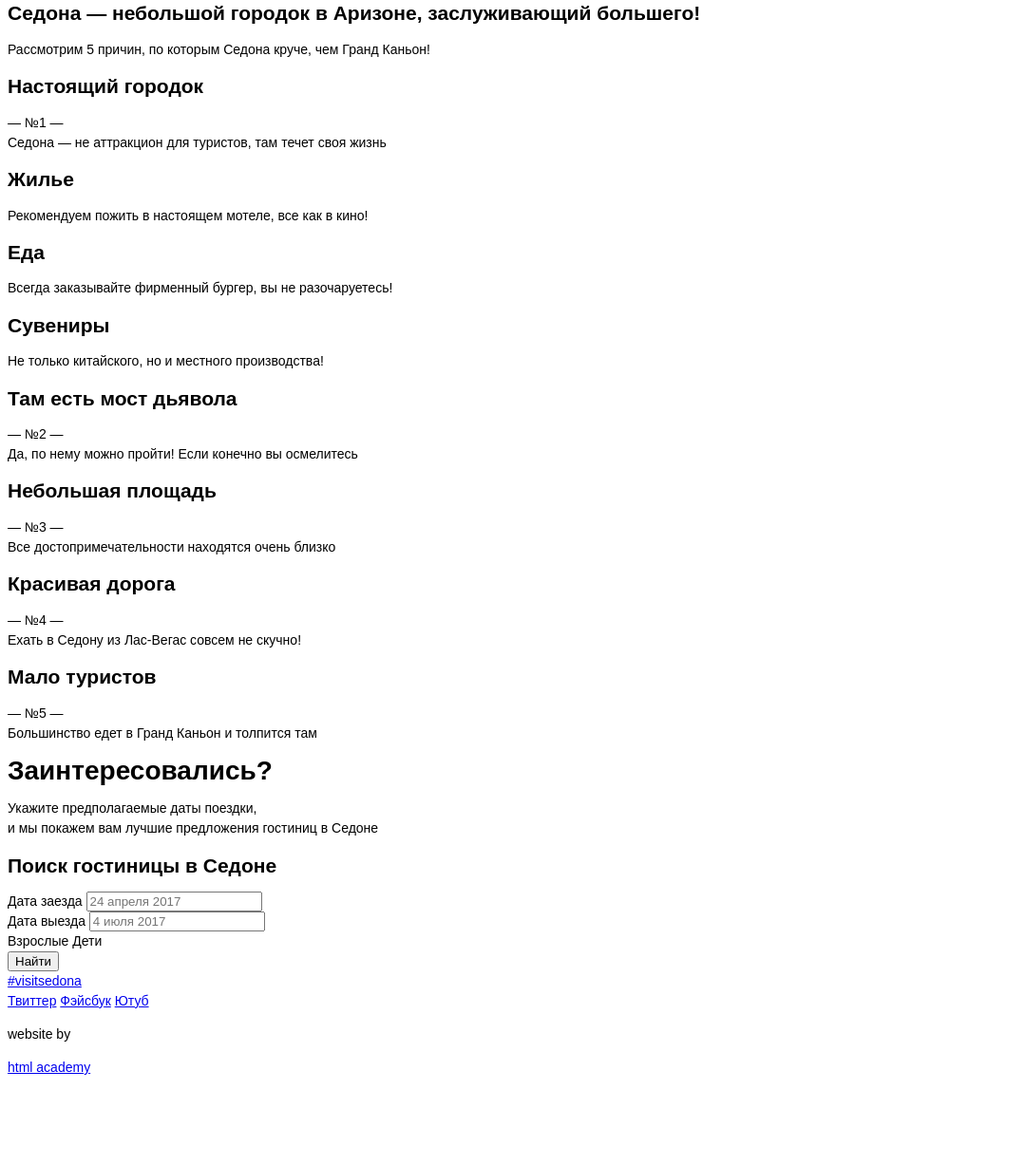
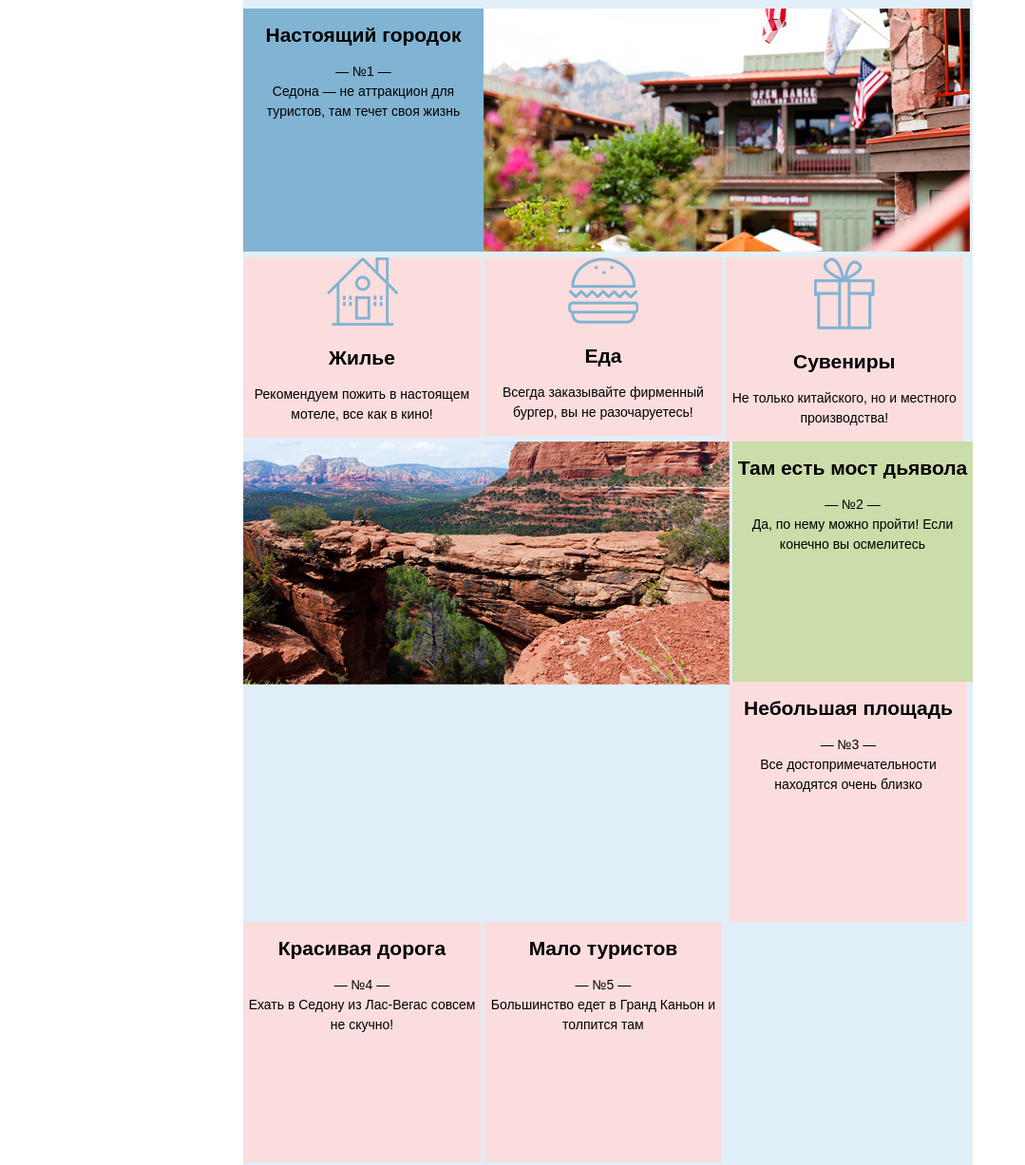
Before and after one commit to miringa/332789-sedona, a plain HTML site: page index.html in a window 1280 px wide. Shown: the part 560-1787 px from the top of the page at 95% size, without its empty margins (0-1079 px from the left). Before the commit the page ends 1703 px from the top, so only its background shows below. Drawn offline with Linux system fonts and the light colour scheme.

Commit message:
Сетка для первой страницы

```diff
--- a/css/style.css
+++ b/css/style.css
@@ -1,7 +1,109 @@
+html,
 body {
 	font-size: 14px;
 	font-family: "PT Sans Regular", sans-serif;
 	color: black;
 	font-weight: normal;
 	line-height: 21px;
+/*   background: white url("../img/background.png") no-repeat;*/
+	background-size: 1122px auto;
 }
+
+.main-header {
+       min-height: 70px;
+       background-color: #81b3d2;
+}
+
+.container {
+    width: 768px;
+    margin: 0px auto;
+    background-color: #e1eff8;
+
+}
+
+
+.main-navigation {
+	float: left;
+	width: 600px;
+	background-color: #fcdddd;
+
+}
+.logo {
+	float: right;
+	width: 150px;
+	background-color: #fcdddd;
+}
+.welcome {
+	margin-right: auto;
+    margin-left: auto;
+	background-color: #f88ddd;
+}
+.reasons-headline {
+	text-align: center;
+	background-color: #81b3d2;
+}
+
+
+.reasons-item {
+	text-align: center;
+}
+.column1 {
+	float: left;
+	width: 253px;
+	height: 256px;
+	background-color: #81b3d2;
+}
+
+.column2 {
+	display: inline-block;
+	width: 250px;
+	vertical-align: top;
+	background-color: #fcdddd;
+
+}
+
+.pic2 {
+	float: left;
+
+}
+
+.column3 {
+	float: right;
+	width: 253px;
+	height: 253px;
+	background-color: #cbdda9;
+
+
+}
+
+.column4 {
+	display: inline-block;
+	width: 250px;
+	height: 253px;
+	vertical-align: top;
+	background-color: #fcdddd;
+
+
+}
+.interested {
+	text-align: center;
+	background-color: #cbdda9;
+}
+.search {
+	text-align: center;
+	width: 568px;
+	height: 395px;
+	margin: 0px auto;
+	background-color: #cbdda9;
+}
+.head-search {
+	width: 568px;
+	height: 86px;
+	background-color: #cbd779;
+}
+.main-footer {
+	width: 768px;
+    margin: 0px auto;
+    background-color: #81b3d2;
+
+}
--- a/index.html
+++ b/index.html
@@ -27,17 +27,19 @@
   					</li>
   				</ul>
   			</nav>
+        <div class="logo">
+            <img src="img/logo.png" width="#" height="#" alt="Логотип">
+          </div>
 
-  			<div class="logo">
-  				<img src="img/logo.png" width="#" height="#" alt="Логотип">
-  			</div>
-  		</div>
+
+
+  	</div>
   	</header>
 
 
   	<main class="container">
 
-      <div class="Welcome">
+      <div class="welcome">
   			<img src="img/Layer-91.png" width="#" height="#" alt="Приветствующий текст">
   		</div>
 
@@ -47,54 +49,67 @@
   				<p>Рассмотрим 5 причин, по которым Седона круче, чем Гранд Каньон!</p>
   			</div>
 
-  			<div class="reasons-item">
+
+  			<div class="column1 reasons-item">
   				<h2 class="reasons-name-1">Настоящий городок</h2>
   				<p> — №1 — <br>
   				    Седона — не аттракцион для туристов, там течет своя жизнь</p>
   			</div>
+        <div>
+          <img src="img/pic1.jpg" width="#" height="#" alt="Жизнь в Седоне">
+        </div>
 
-        <div class="reasons-item">
+
+        <div class="column2 reasons-item">
+          <img src="img/home.png">
           <h2 class="reasons-name-1-1">Жилье</h2>
           <p> Рекомендуем пожить в настоящем мотеле, все как в кино!</p>
         </div>
 
-        <div class="reasons-item">
+        <div class="column2 reasons-item">
+          <img src="img/food.png">
           <h2 class="reasons-name-1-2">Еда</h2>
           <p>Всегда заказывайте фирменный бургер, вы не разочаруетесь!</p>
         </div>
 
-        <div class="reasons-item">
+        <div class="column2 reasons-item">
+          <img src="img/present.png">
           <h2 class="reasons-name-1-3">Сувениры</h2>
           <p>Не только китайского, но и местного производства!</p>
         </div>
 
-         <div class="reasons-item">
+        <div class="pic2">
+          <img src="img/pic2.jpg" width="512px" height="256px" alt="Мост дьявола">
+        </div>
+
+        <div class="column3 reasons-item">
           <h2 class="reasons-name-1-3">Там есть мост дьявола</h2>
           <p> — №2 — <br>
               Да, по нему можно пройти! Если конечно вы осмелитесь</p>
         </div>
 
-        <div class="reasons-item">
+        <div class="column4 reasons-item">
           <h2 class="reasons-name-1-3">Небольшая площадь</h2>
           <p>— №3 —<br>
               Все достопримечательности находятся очень близко</p>
         </div>
 
-        <div class="reasons-item">
+        <div class="column4 reasons-item">
           <h2 class="reasons-name-1-3">Красивая дорога</h2>
           <p>— №4 —<br>
                Ехать в Седону из Лас-Вегас совсем не скучно!</p>
         </div>
 
-        <div class="reasons-item">
+        <div class="column4 reasons-item">
           <h2 class="reasons-name-1-3">Мало туристов</h2>
           <p>— №5 —<br>
                Большинство едет в Гранд Каньон и толпится там</p>
         </div>
 
+
   		</section>
 
-      <div class="Interested">
+      <div class="interested">
        <h1>
          Заинтересовались?
        </h1>
@@ -104,8 +119,8 @@
        </p>
       </div>
 
-      <div>
-        <h2>
+      <div class="search">
+        <h2 class="head-search">
           Поиск гостиницы в Седоне
         </h2>
         <form class="appointment-form" action="https://echo.htmlacademy.ru" method="post">
@@ -119,7 +134,7 @@
       </div>
   	</main>
 
-    <footer class="mail-footer">
+    <footer class="main-footer">
       <span>
         <a class="visit" href="#">#visitsedona</a>
       </span>
```
Also changed, not shown: img/background-photo.jpg (deleted), img/background.png (added), img/food.png (renamed from img/Layer-40.png), img/home.png (renamed from img/Layer-39.png), img/pic1.jpg (renamed from img/Layer-13.jpg), img/pic2.jpg (renamed from img/Layer-14.jpg), img/present.png (renamed from img/Layer-38.png).
